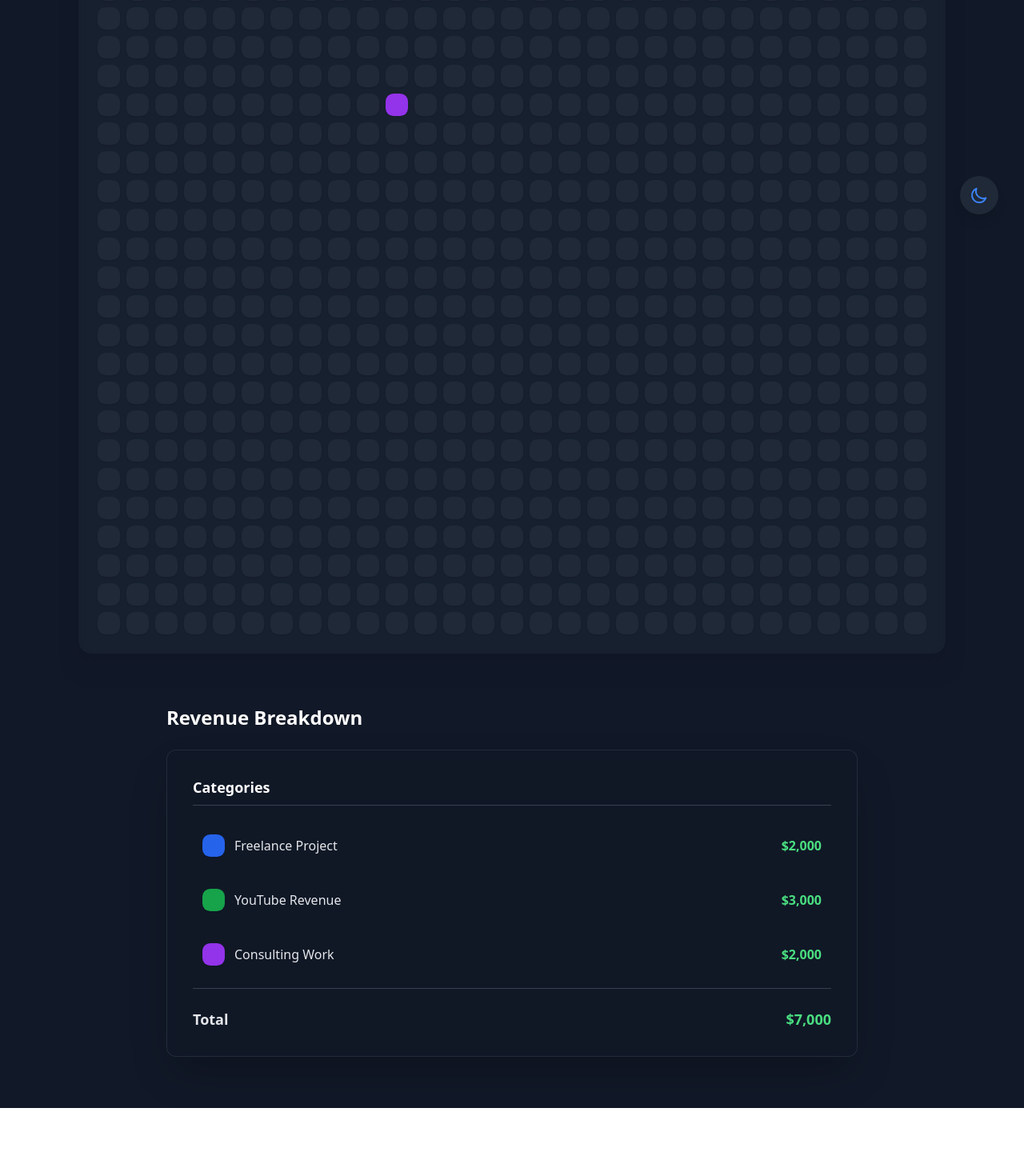
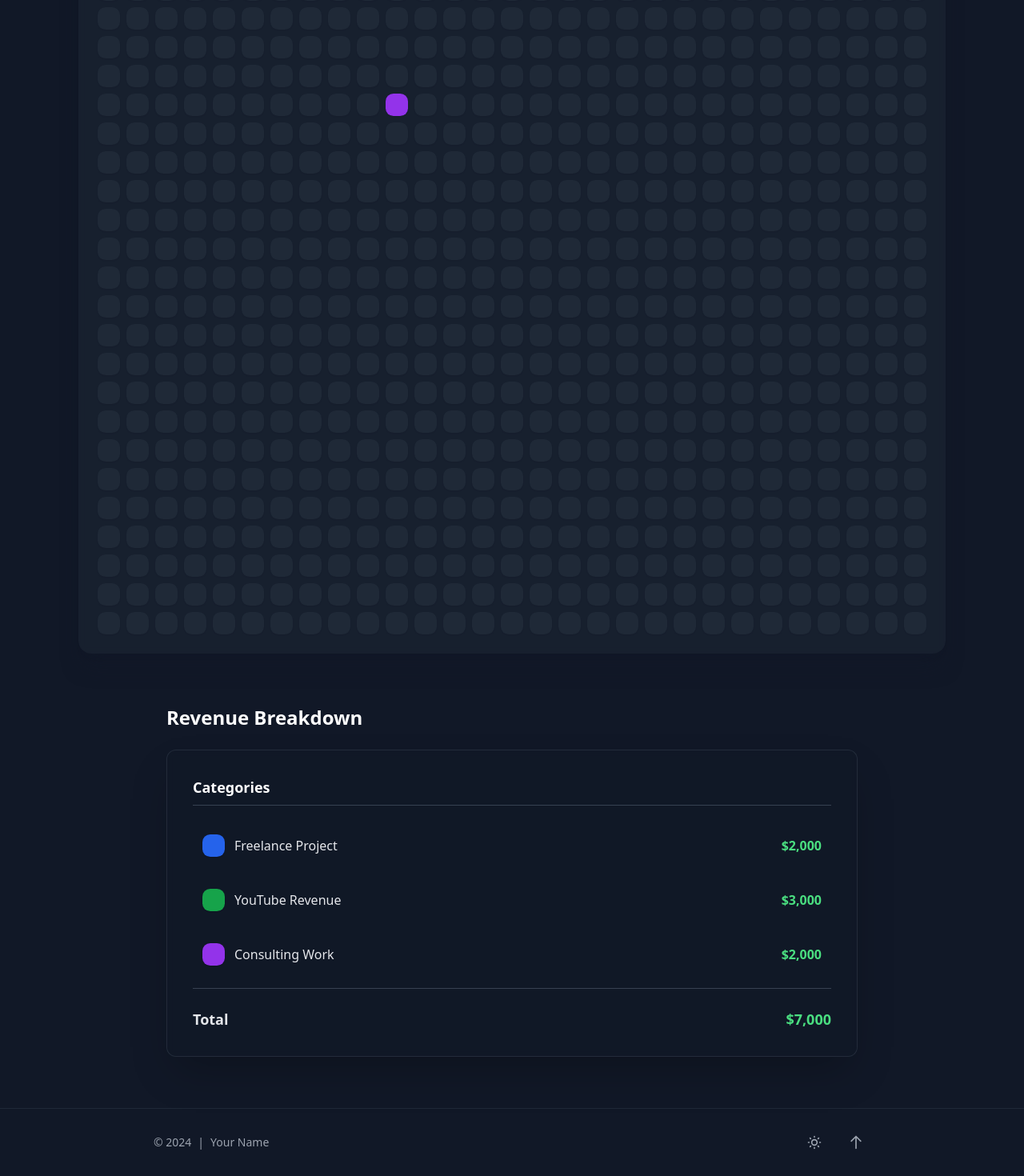
Before and after one commit to ishapaghdal/841-grid, a React (Vite) app in the folder 841-grid/: page / in a window 1280 px wide. Shown: the part 500-1970 px from the top of the page at 80% size. Before the commit the page ends 1885 px from the top, so only its background shows below. Built offline with nearby package versions, Linux system fonts and the light colour scheme.

Commit message:
added footer

```diff
--- a/841-grid/src/App.tsx
+++ b/841-grid/src/App.tsx
@@ -2,6 +2,7 @@ import { useState, useEffect } from "react";
 import Header from "./components/Header";
 import { ContributionGraph } from "./components/contribution-graph";
 import { RevenueBreakdown } from "./components/revenue-breakdown";
+import { Footer } from "./components/Footer";
 
 function App() {
   const [isDark, setIsDark] = useState(true);
@@ -19,56 +20,18 @@ function App() {
   }, [isDark]);
 
   return (
-    <div className="min-h-screen bg-background overflow-x-hidden dark:bg-gray-900 transition-colors duration-200">
-      <div className="relative w-full">
+    <div className="min-h-screen bg-background overflow-x-hidden dark:bg-gray-900 transition-colors duration-200 flex flex-col">
+      <div className="relative w-full flex-1">
         <Header />
         <div className="mt-16 w-full block">
           <ContributionGraph />
         </div>
         <RevenueBreakdown />
-
-        {/* Stylish Dark Mode Toggle */}
-        <button
-          onClick={() => setIsDark(!isDark)}
-          className="fixed bottom-8 right-8 p-3 rounded-full bg-white dark:bg-gray-800 shadow-lg hover:shadow-xl transform hover:scale-110 transition-all duration-300 group"
-        >
-          <div className="relative w-6 h-6">
-            {/* Sun Icon */}
-            <svg
-              className={`w-6 h-6 text-yellow-500 transition-all duration-300 ${
-                isDark ? "opacity-0 scale-50" : "opacity-100 scale-100"
-              } absolute top-0 left-0`}
-              fill="none"
-              viewBox="0 0 24 24"
-              stroke="currentColor"
-            >
-              <path
-                strokeLinecap="round"
-                strokeLinejoin="round"
-                strokeWidth={2}
-                d="M12 3v1m0 16v1m9-9h-1M4 12H3m15.364 6.364l-.707-.707M6.343 6.343l-.707-.707m12.728 0l-.707.707M6.343 17.657l-.707.707M16 12a4 4 0 11-8 0 4 4 0 018 0z"
-              />
-            </svg>
-
-            {/* Moon Icon */}
-            <svg
-              className={`w-6 h-6 text-blue-500 transition-all duration-300 ${
-                isDark ? "opacity-100 scale-100" : "opacity-0 scale-50"
-              } absolute top-0 left-0`}
-              fill="none"
-              viewBox="0 0 24 24"
-              stroke="currentColor"
-            >
-              <path
-                strokeLinecap="round"
-                strokeLinejoin="round"
-                strokeWidth={2}
-                d="M20.354 15.354A9 9 0 018.646 3.646 9.003 9.003 0 0012 21a9.003 9.003 0 008.354-5.646z"
-              />
-            </svg>
-          </div>
-        </button>
       </div>
+      <Footer
+        isDark={isDark}
+        onThemeToggle={() => setIsDark(!isDark)}
+      />
     </div>
   );
 }
--- /dev/null
+++ b/841-grid/src/components/Footer.tsx
@@ -0,0 +1,72 @@
+interface FooterProps {
+  isDark: boolean;
+  onThemeToggle: () => void;
+}
+
+export function Footer({ isDark, onThemeToggle }: FooterProps) {
+  return (
+    <footer className="w-full py-6 px-4 mt-auto border-t dark:border-gray-800">
+      <div className="max-w-4xl mx-auto flex items-center justify-between">
+        <div className="flex items-center gap-2 text-sm text-gray-600 dark:text-gray-400">
+          <span>© 2024</span>
+          <span>|</span>
+          <a
+            href="https://github.com/yourusername"
+            target="_blank"
+            rel="noopener noreferrer"
+            className="hover:text-gray-900 dark:hover:text-gray-200 transition-colors"
+          >
+            Your Name
+          </a>
+        </div>
+
+        <div className="flex items-center gap-4">
+          <button
+            className="p-2 rounded-lg text-gray-600 dark:text-gray-400"
+            onClick={onThemeToggle}
+            aria-label="Toggle theme"
+          >
+            {isDark ? (
+              <svg className="w-5 h-5" viewBox="0 0 24 24" fill="none" stroke="currentColor">
+                <path
+                  strokeLinecap="round"
+                  strokeLinejoin="round"
+                  strokeWidth={2}
+                  d="M12 3v1m0 16v1m9-9h-1M4 12H3m15.364 6.364l-.707-.707M6.343 6.343l-.707-.707m12.728 0l-.707.707M6.343 17.657l-.707.707M16 12a4 4 0 11-8 0 4 4 0 018 0z"
+                />
+              </svg>
+            ) : (
+              <svg className="w-5 h-5" viewBox="0 0 24 24" fill="none" stroke="currentColor">
+                <path
+                  strokeLinecap="round"
+                  strokeLinejoin="round"
+                  strokeWidth={2}
+                  d="M20.354 15.354A9 9 0 018.646 3.646 9.003 9.003 0 0012 21a9.003 9.003 0 008.354-5.646z"
+                />
+              </svg>
+            )}
+          </button>
+          <button
+            className="p-2 rounded-lg text-gray-600 dark:text-gray-400 hover:bg-gray-100 dark:hover:bg-gray-800 transition-all"
+            aria-label="Back to top"
+            onClick={() => window.scrollTo({ top: 0, behavior: 'smooth' })}
+          >
+            <svg
+              className="w-5 h-5"
+              fill="none"
+              stroke="currentColor"
+              viewBox="0 0 24 24"
+            >
+              <path
+                strokeLinecap="round"
+                strokeLinejoin="round"
+                strokeWidth={2}
+                d="M5 10l7-7m0 0l7 7m-7-7v18"
+              />
+            </svg>
+          </button>
+        </div>
+      </div>
+    </footer>
+  );
+}
```
